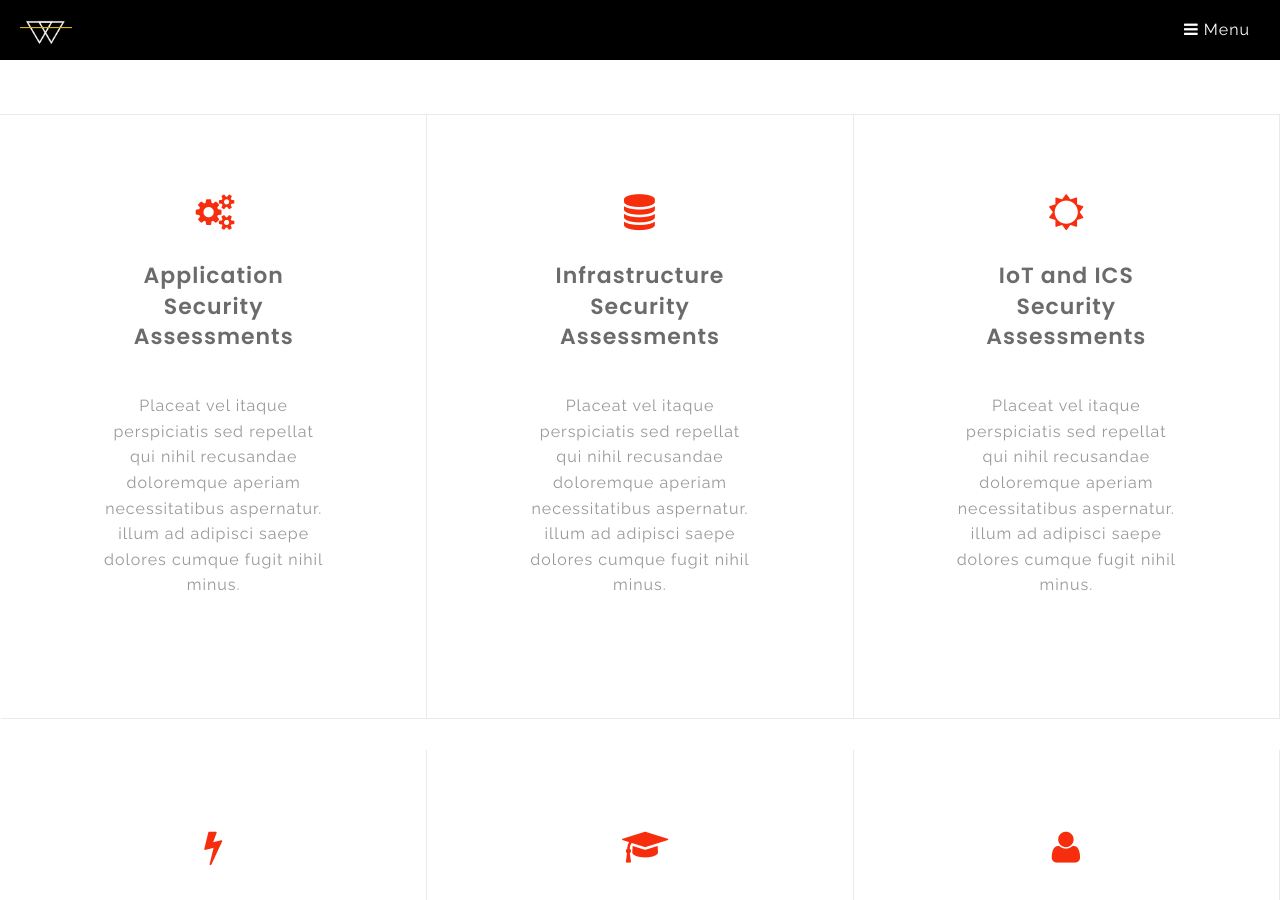
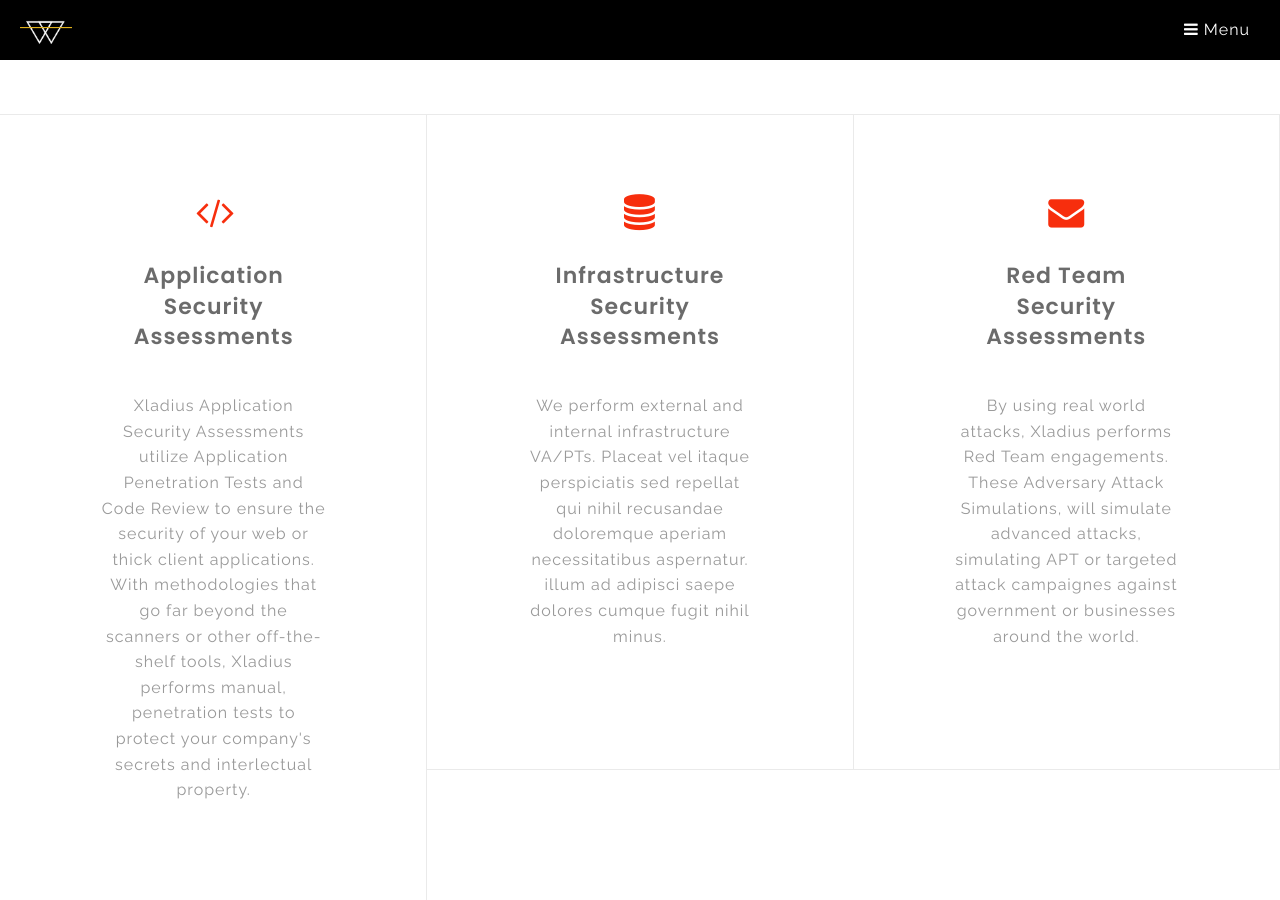
Before and after one commit to xladius/xladius_jekyll, a Jekyll site: the page built from index.html, in a window 1280 px wide and 900 px high, scrolled down 2950 px. Built offline with Jekyll 4.4.1, drawn with Linux system fonts in a browser that asks for light colours; some of the changed text lies outside the part shown.

Commit message:
added some text

```diff
--- a/index.html
+++ b/index.html
@@ -3,29 +3,30 @@ layout: default
 onepage: false
 services:
   - title: Application Security Assessments
-    icon: fa fa-cogs
-    desc: Placeat vel itaque perspiciatis sed repellat qui nihil recusandae doloremque aperiam necessitatibus aspernatur. illum ad adipisci saepe dolores cumque fugit nihil minus.
+    <!-- icon: fa fa-cogs -->
+    icon: fa fa-code
+    desc: Xladius Application Security Assessments utilize Application Penetration Tests and Code Review to ensure the security of your web or thick client applications. With methodologies that go far beyond the scanners or other off-the-shelf tools, Xladius performs manual, penetration tests to protect your company's secrets and interlectual property.
     <!-- bg: /assets/images/@stock/service-item-1-bg.jpg -->
   - title: Infrastructure Security Assessments
     icon: fa fa-database
-    desc: Placeat vel itaque perspiciatis sed repellat qui nihil recusandae doloremque aperiam necessitatibus aspernatur. illum ad adipisci saepe dolores cumque fugit nihil minus.
+    desc: We perform external and internal infrastructure VA/PTs. Placeat vel itaque perspiciatis sed repellat qui nihil recusandae doloremque aperiam necessitatibus aspernatur. illum ad adipisci saepe dolores cumque fugit nihil minus.
+    <!-- bg: /assets/images/server.png -->
+  - title: Red Team Security Assessments
+    icon: fa fa-envelope
+    desc: By using real world attacks, Xladius performs Red Team engagements. These Adversary Attack Simulations, will simulate advanced attacks, simulating APT or targeted attack campaignes against government or businesses around the world.
     <!-- bg: /assets/images/server.png -->
   - title: IoT and ICS Security Assessments
     icon: fa fa-sun-o
-    desc: Placeat vel itaque perspiciatis sed repellat qui nihil recusandae doloremque aperiam necessitatibus aspernatur. illum ad adipisci saepe dolores cumque fugit nihil minus.
+    desc: Xladius delivers IoT and ICS secuirty assessments in Central Europe and the Middle East and covered a diverse range of Penetration Tests and Vulnerability Research against PLCs, HMIs, DCS, Field busses and other mission critical components. We bring extensive expertise in the power and electritity field, production and assembly, Industry 4.0 as well as Oil&Gas.
     <!-- bg: /assets/images/ics1.jpg -->
   - title: Vulnerability Research and Exploit Development
     icon: fa fa-bolt
-    desc: Placeat vel itaque perspiciatis sed repellat qui nihil recusandae doloremque aperiam necessitatibus aspernatur. illum ad adipisci saepe dolores cumque fugit nihil minus.
+    desc: We strongly believe that active Vulnerability Research must be part of any effective security company. This allows our staff to develop custom tools and hacking techniques that will benefit our commercial projects directly.
     <!-- bg: /assets/images/@stock/service-item-3-bg.jpg -->
   - title: Security Training
     icon: fa fa-graduation-cap
-    desc: Placeat vel itaque perspiciatis sed repellat qui nihil recusandae doloremque aperiam necessitatibus aspernatur. illum ad adipisci saepe dolores cumque fugit nihil minus.
+    desc: We share and educate people about comon security threats and hacking techniques. We are offering 3-5 day courses, that cover Web Application Security as well as binary exploitation trainings. In these trainings, the trainee will gain knowledge about cutting edge technologies and attack vectors used by advanced threats today.
     <!-- bg: /assets/images/@stock/service-item-4-bg.jpg -->
-  - title: Access Control Security Assessments
-    icon: fa fa-user
-    desc: Placeat vel itaque perspiciatis sed repellat qui nihil recusandae doloremque aperiam necessitatibus aspernatur. illum ad adipisci saepe dolores cumque fugit nihil minus.
-    <!-- bg: /assets/images/@stock/service-item-2-bg.jpg -->
 works:
   <!-- - path: _works/diff-foods.md -->
   <!-- - path: _works/sketch-book.md -->
@@ -42,7 +43,7 @@ members:
     name: Jon Barg
     position: Founder
     desc:
-      "As the founder and CEO of Xladius, and as an independent Security Research and Penetration Tester, he brings extensive expertise in technical security assessments for governments and busnisses around the globe. Jon brings 6+ years of experience as a Penetration Tester, holds the OSCP and OSCE, and participated in several professional trainings and security conferences"
+      "As the founder and CEO of Xladius, and as an independent Security Research and Penetration Tester, he brings extensive expertise in technical security assessments for governments and busnisses around the globe. Jon brings 6+ years of experience as a Penetration Tester, holds OSCP and OSCE certification, and participated in several professional trainings and security conferences and identified multiple critical vulnerabilities in enterprise grade and custom build applications"
 
 team_slides:
   <!-- - /assets/images/jon.jpeg -->
```
